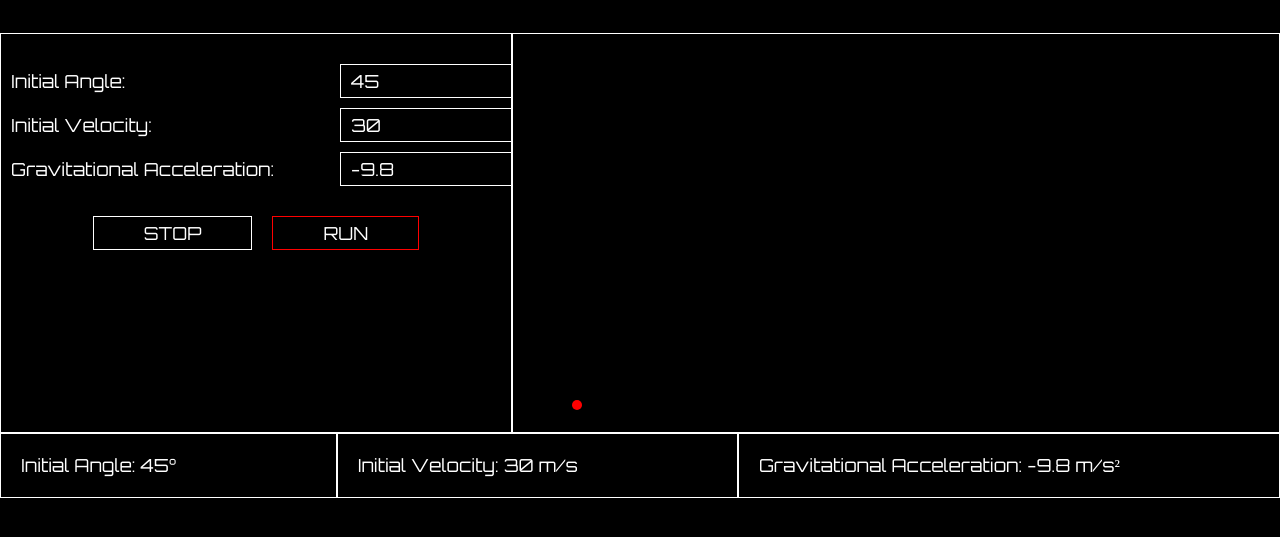
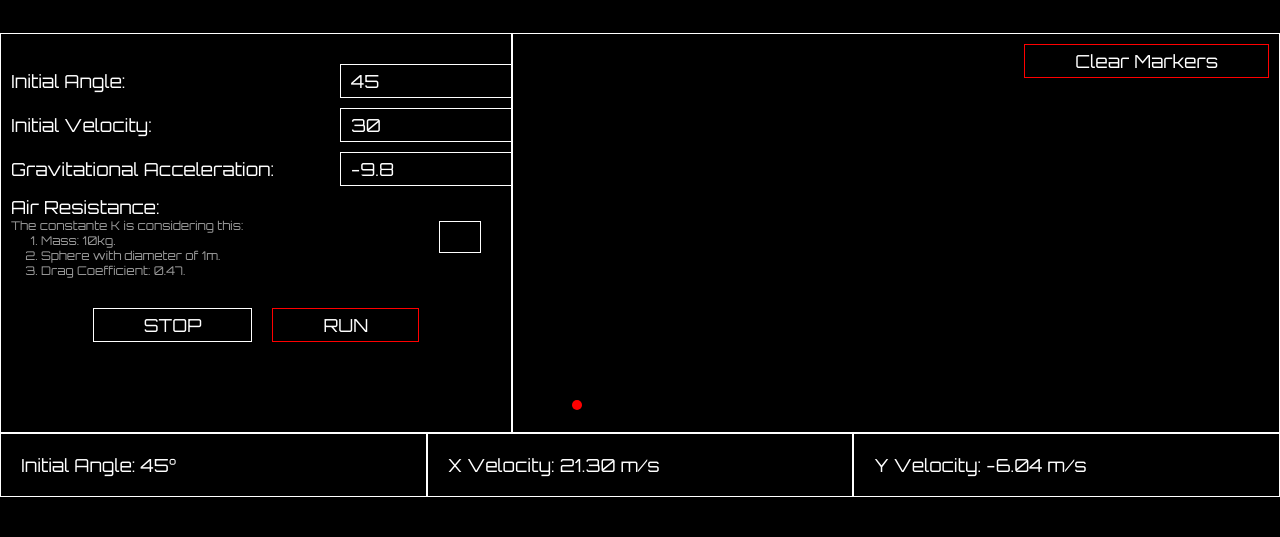
Before and after one commit to JuanSoriaE/projectile-motion-simulator, a plain HTML site: page index.html in a window 1280 px wide. Both pictures are taken after a click on the button "RUN". Shown: the part 103-640 px from the top of the page. Drawn offline with Linux system fonts and the light colour scheme.

Commit message:
Added air resistance force, and cleaned up code

```diff
--- a/index.html
+++ b/index.html
@@ -28,6 +28,18 @@
                 <label for="initial-g">Gravitational Acceleration:</label>
                 <input type="text" id="initial-g" value="-9.8">
             </div>
+            <div class="input-container">
+                <div>
+                    <label for="air-resistance">Air Resistance:</label>
+                    <p class="note-text">The constante K is considering this:</p>
+                    <ol class="note-text">
+                        <li>Mass: 10kg.</li>
+                        <li>Sphere with diameter of 1m.</li>
+                        <li>Drag Coefficient: 0.47.</li>
+                    </ol>
+                </div>
+                <input type="checkbox" id="air-resistance">
+            </div>
             <div class="buttons-container">
                 <button id="stop-button" onclick="stop()">STOP</button>
                 <button id="run-button" onclick="run()">RUN</button>
@@ -36,6 +48,7 @@
         <div id="ground">
             <span id="projectile">
             </span>
+            <button id="clear-markers" onclick="clearMarkers()">Clear Markers</button>
         </div>
     </main>
     <section id="info-container">
@@ -43,10 +56,10 @@
             <span>Initial Angle: </span><span id="span-initial-angle"></span>
         </div>
         <div class="info-data-container">
-            <span>Initial Velocity: </span><span id="span-initial-vel"></span>
+            <span>X Velocity: </span><span id="x_vel"></span>
         </div>
         <div class="info-data-container">
-            <span>Gravitational Acceleration: </span><span id="span-initial-g"></span>
+            <span>Y Velocity: </span><span id="y_vel"></span>
         </div>
     </section>
     <footer>
--- a/main.js
+++ b/main.js
@@ -4,8 +4,9 @@ const angle_input = document.getElementById('initial-angle');
 const velocity_input = document.getElementById('initial-vel');
 const g_input = document.getElementById('initial-g');
 const angle_span = document.getElementById('span-initial-angle');
-const velocity_span = document.getElementById('span-initial-vel');
-const g_span = document.getElementById('span-initial-g');
+const x_velocity_span = document.getElementById('x_vel');
+const y_velocity_span = document.getElementById('y_vel');
+const air_resistance_check = document.getElementById('air-resistance');
 
 // Default values
 let play = false;
@@ -16,16 +17,28 @@ let y_component = 0.7;
 let g = -9.81;
 const time_step = 0.03; // Have to be in seconds
 
+// Values for air drag force
+const k = 0.35;
+
 let vel_x = initial_vel * x_component;
 let vel_y = initial_vel * y_component;
 let x = 0, y = 0;
+
+// Sum of forces
+let x_sum = 0;
+let y_sum = 0;
+let sum_air_helper;
 
 function update() {
   x = x + vel_x*time_step;
   y = y + vel_y*time_step;
 
-  vel_x = vel_x;
-  vel_y = vel_y + g*time_step;
+  // Sum of forces
+  x_sum = sum_air_helper * vel_x**2;
+  y_sum = g + (sum_air_helper * vel_y**2);
+
+  vel_x = vel_x + x_sum*time_step;
+  vel_y = vel_y + y_sum*time_step;
 }
 
 function sleep(ms) {
@@ -37,36 +50,33 @@ function updatePosition() {
   projectile.style.bottom = `${y}px`;
 }
 
+function displayData() {
+  angle_span.innerText = initial_angle;
+  x_velocity_span.innerHTML = vel_x.toFixed(2);
+  y_velocity_span.innerText = vel_y.toFixed(2);
+}
+
 function setData() {
   // Get input data
-  initial_angle = Number(angle_input.value);
-  initial_vel = Number(velocity_input.value);
-  g = Number(g_input.value);
+  initial_angle = Number(angle_input.value) || 45;
+  initial_vel = Number(velocity_input.value) || 30;
+  g = Number(g_input.value) || -9.8;
 
-  angle_span.innerText = initial_angle;
-  velocity_span.innerHTML = initial_vel;
-  g_span.innerText = g;
-
-  x_component = Math.cos(initial_angle * Math.PI / 180).toFixed(2);
-  y_component = Math.sin(initial_angle * Math.PI / 180).toFixed(2);
+  x_component = Math.cos(initial_angle * Math.PI / 180).toFixed(2) || 0.7;
+  y_component = Math.sin(initial_angle * Math.PI / 180).toFixed(2) || 0.7;
   vel_x = initial_vel * x_component;
   vel_y = initial_vel * y_component;
-}
+  x = 0;
+  y = 0;
 
-function restoreValues() {
-  initial_angle = 45;
-  initial_vel = 30;
-  x_component = Math.cos(initial_angle * Math.PI / 180).toFixed(2);
-  y_component = Math.sin(initial_angle * Math.PI / 180).toFixed(2);
+  if (air_resistance_check.checked) sum_air_helper = -k/10;
+  else sum_air_helper = 0;
 
-  vel_x = initial_vel * x_component;
-  vel_y = initial_vel * y_component;
-  x = 0, y = 0;
+  displayData();
 }
 
 function stop() {
   play = false;
-  restoreValues();
   setData();
   updatePosition();
 }
@@ -75,18 +85,53 @@ async function run() {
   let i = 0;
   play = true;
   let width = ground.clientWidth - 15;
-  restoreValues();
+
   setData();
   updatePosition();
+
   while (y >= 0 && x <= width && i < 1000 && play) {
+    await sleep(time_step*1000);
     update();
-    await sleep(time_step*1000);
     updatePosition();
+    displayData();
     i++;
   }
   play = false;
 }
 
+// Ground Markers
+let markers_counter = 0;
+
+const deleteMarker = e => {
+  e.preventDefault();
+  const marker = document.getElementById(e.target.id);
+  marker.remove();
+};
+
+ground.addEventListener('click', e => {
+  const ground_rect = ground.getBoundingClientRect();
+  const i = document.createElement('i');
+  i.onauxclick = e => deleteMarker(e);
+  i.classList.add('marker');
+  i.style.left = `${e.clientX - ground_rect.x - 5}px`;
+  i.style.top = `${e.clientY - ground_rect.y - 5}px`;
+
+  markers_counter++;
+  i.id = `marker-${markers_counter}`;
+
+  ground.appendChild(i);
+});
+
+const clearMarkers = () => {
+  let marker;
+  for (let i = 1; i <= markers_counter; i++) {
+    marker = document.getElementById(`marker-${i}`);
+    if (!marker) continue;
+    marker.remove();
+  }
+};
+
+// MAIN
 function main() {
   setData();
 }
--- a/style.css
+++ b/style.css
@@ -11,7 +11,7 @@ body {
   font-size: 18px;
 }
 
-input, button {
+input[type="text"], input[type="checkbox"], button {
   all: unset;
 }
 
@@ -28,6 +28,27 @@ main {
 .note-text {
   font-size: 15px;
   color: #999999;
+}
+
+.input-container .note-text {
+  font-size: 12px;
+  color: #999999;
+}
+
+.input-container ol {
+  margin-left: 30px;
+}
+
+#air-resistance {
+  width: 20px;
+  height: 20px;
+  margin-right: 30px;
+  border: 1px solid #fff;
+  cursor: pointer;
+}
+
+#air-resistance:checked {
+  background-color: #fff;
 }
 
 /* SETTINGS PANEL */
@@ -102,16 +123,28 @@ button {
   padding: 20px;
   border: 1px solid #fff;
   flex-grow: 1;
+  width: 0;
 }
 
 #span-initial-angle::after {
   content: '°';
 }
 
-#span-initial-vel::after {
+#y_vel::after, #x_vel::after {
   content: ' m/s';
 }
 
-#span-initial-g::after {
-  content: ' m/s²';
+.marker {
+  width: 10px;
+  height: 10px;
+  background-color: blue;
+  border-radius: 50%;
+  position: absolute;
 }
+
+#clear-markers {
+  position: absolute;
+  top: 0;
+  right: 0;
+  margin: 10px;
+}
```
